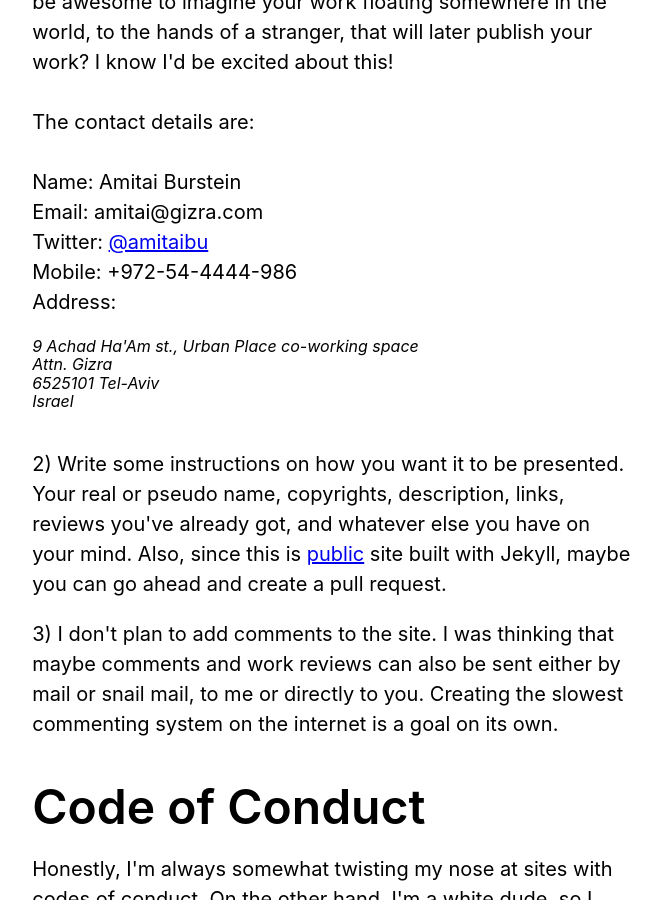
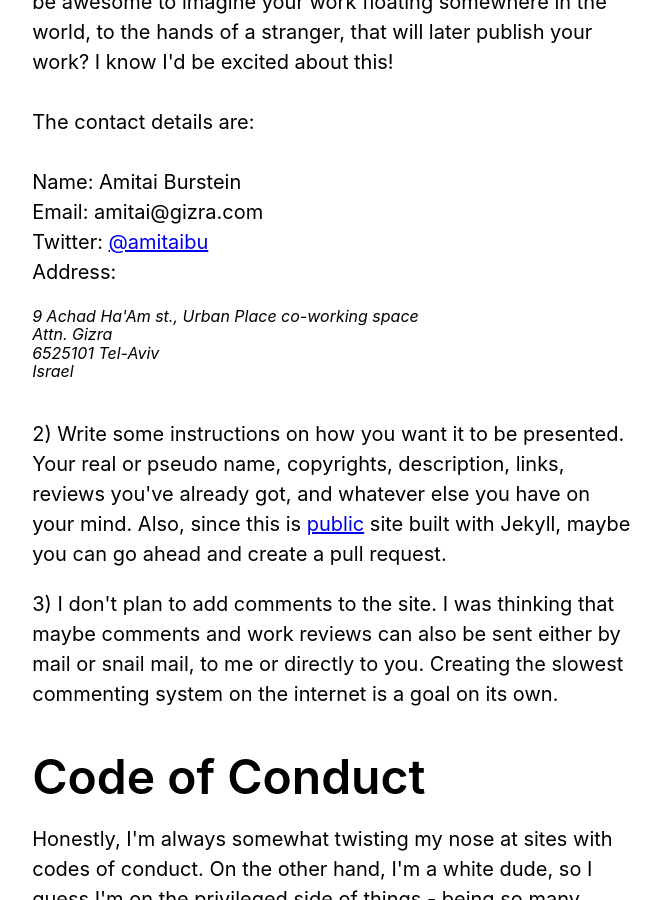
Before and after one commit to this-is-temporary/this-is-temporary.art, a Jekyll site: the page built from src/index.html, in a window 1280 px wide and 900 px high, scrolled down 1980 px. Shown: the whole window, without its empty margins (147-808 px from the left). Built offline with Jekyll 4.4.1, drawn with Linux system fonts in a browser that asks for light colours; nearby versions of some CDN libraries.

Commit message:
Update index.html

```diff
--- a/src/index.html
+++ b/src/index.html
@@ -99,7 +99,6 @@ layout: default
           Name: Amitai Burstein<br>
           Email: amitai@gizra.com<br>
           Twitter: <a href="https://twitter.com/amitaibu" target="_blank">@amitaibu</a><br>
-          Mobile: +972-54-4444-986 <br>
 
           Address: <address>
             9 Achad Ha'Am st., Urban Place co-working space<br>
```
